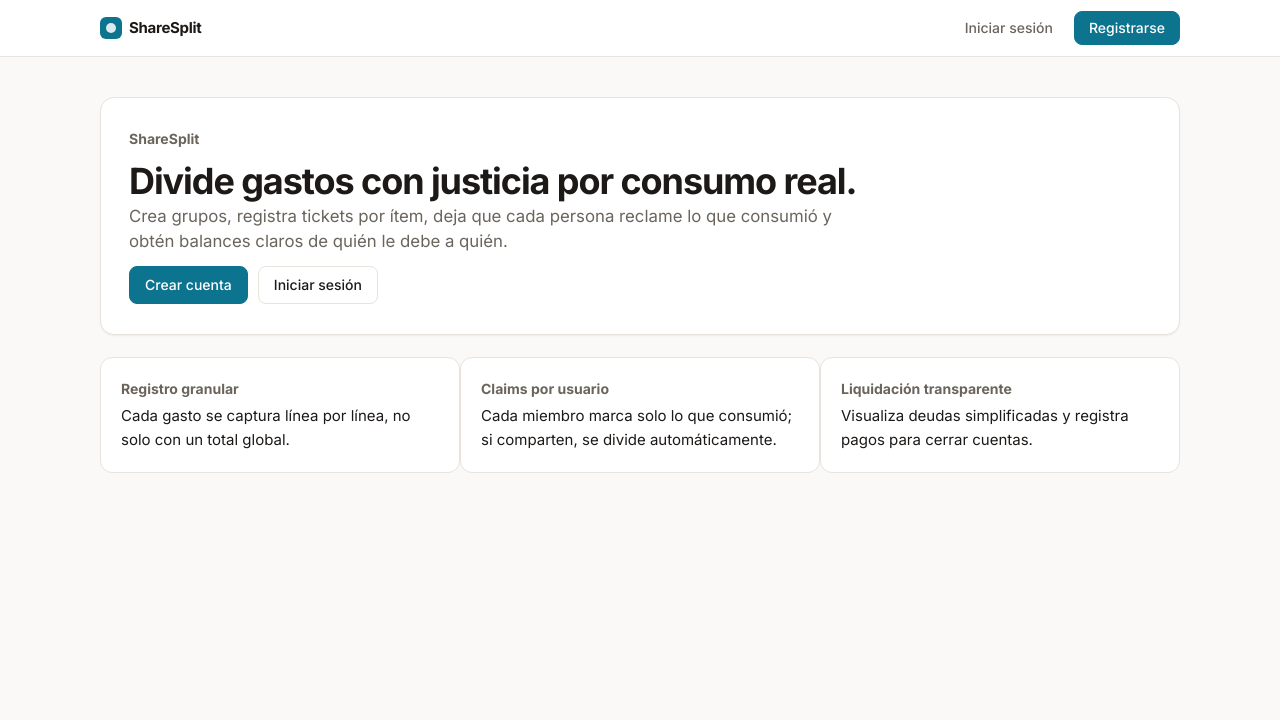
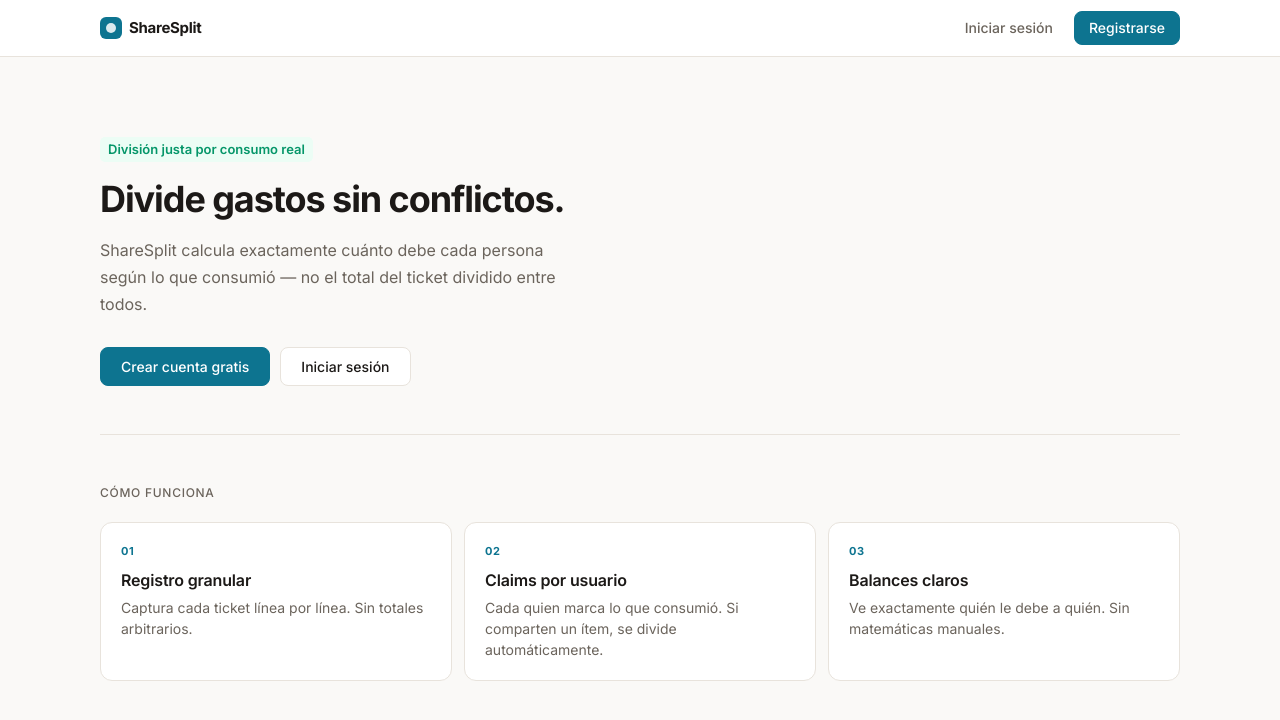
Before and after one commit to ArturoYJ/ShareSplit-frontend, a Next.js app: page / in a window 1280 px wide. Shown: the top 720 px of the page. Built offline with nearby package versions, Linux system fonts and the light colour scheme; no server answers.

Commit message:
feat(pages): rediseñar página de inicio con diseño minimalista

```diff
--- a/src/app/page.tsx
+++ b/src/app/page.tsx
@@ -2,33 +2,56 @@
 
 import Link from 'next/link';
 import { useAuth } from '@/lib/auth-context';
+
+const FEATURES = [
+  {
+    title: 'Registro granular',
+    description: 'Captura cada ticket línea por línea. Sin totales arbitrarios.',
+  },
+  {
+    title: 'Claims por usuario',
+    description: 'Cada quien marca lo que consumió. Si comparten un ítem, se divide automáticamente.',
+  },
+  {
+    title: 'Balances claros',
+    description: 'Ve exactamente quién le debe a quién. Sin matemáticas manuales.',
+  },
+] as const;
 
 export default function HomePage() {
   const { user, token } = useAuth();
 
   return (
     <main className="page">
-      <section className="shell grid" style={{ gap: 22 }}>
-        <article className="card" style={{ padding: '30px 28px' }}>
-          <p className="muted" style={{ margin: 0, fontWeight: 700 }}>ShareSplit</p>
-          <h1 className="h1" style={{ marginTop: 10 }}>
-            Divide gastos con justicia por consumo real.
+      <div className="shell" style={{ display: 'flex', flexDirection: 'column', gap: 48 }}>
+
+        {/* Hero */}
+        <section style={{ paddingTop: 40 }}>
+          <div style={{ maxWidth: 600 }}>
+            <p
+              className="badge badge-open"
+              style={{ marginBottom: 16, display: 'inline-flex', textTransform: 'none', fontSize: '0.8125rem', letterSpacing: 0 }}
+            >
+              División justa por consumo real
+            </p>
+            <h1 className="h1" style={{ marginBottom: 16 }}>
+              Divide gastos sin conflictos.
             </h1>
-          <p className="muted" style={{ maxWidth: 720, fontSize: '1.05rem', lineHeight: 1.5 }}>
-            Crea grupos, registra tickets por ítem, deja que cada persona reclame lo que consumió y obtén balances claros de quién le debe a quién.
+            <p style={{ color: 'var(--text-2)', fontSize: '1rem', lineHeight: 1.7, maxWidth: 480, marginBottom: 28 }}>
+              ShareSplit calcula exactamente cuánto debe cada persona según lo que consumió — no el total del ticket dividido entre todos.
             </p>
 
-          <div className="row-wrap" style={{ marginTop: 12 }}>
+            <div className="row-wrap">
               {token ? (
-              <Link className="btn btn-primary" href="/dashboard">
-                Ir a mi dashboard
+                <Link className="btn btn-primary" href="/dashboard" style={{ padding: '9px 20px' }}>
+                  Ir a mis grupos
                 </Link>
               ) : (
                 <>
-                <Link className="btn btn-primary" href="/register">
-                  Crear cuenta
+                  <Link className="btn btn-primary" href="/register" style={{ padding: '9px 20px' }}>
+                    Crear cuenta gratis
                   </Link>
-                <Link className="btn btn-secondary" href="/login">
+                  <Link className="btn btn-secondary" href="/login" style={{ padding: '9px 20px' }}>
                     Iniciar sesión
                   </Link>
                 </>
@@ -36,27 +59,35 @@ export default function HomePage() {
             </div>
 
             {user && (
-            <p className="muted" style={{ marginTop: 12, fontSize: '.95rem' }}>
-              Sesión activa como <b>{user.name}</b>.
+              <p className="muted" style={{ marginTop: 14 }}>
+                Sesión activa como <strong style={{ color: 'var(--text)' }}>{user.name}</strong>.
               </p>
             )}
+          </div>
+        </section>
+
+        {/* Divider */}
+        <hr className="divider" />
+
+        {/* Features */}
+        <section>
+          <p className="muted" style={{ marginBottom: 20, fontWeight: 500, textTransform: 'uppercase', fontSize: '0.75rem', letterSpacing: '0.06em' }}>
+            Cómo funciona
+          </p>
+          <div className="grid" style={{ gridTemplateColumns: 'repeat(auto-fit, minmax(220px, 1fr))', gap: 12 }}>
+            {FEATURES.map((f, i) => (
+              <article key={i} className="kpi">
+                <p style={{ fontSize: '0.6875rem', fontWeight: 700, color: 'var(--primary)', textTransform: 'uppercase', letterSpacing: '0.06em' }}>
+                  0{i + 1}
+                </p>
+                <h3 className="h3" style={{ marginTop: 4 }}>{f.title}</h3>
+                <p className="muted" style={{ marginTop: 2, lineHeight: 1.5 }}>{f.description}</p>
               </article>
+            ))}
+          </div>
+        </section>
 
-        <section className="grid" style={{ gridTemplateColumns: 'repeat(auto-fit, minmax(210px, 1fr))' }}>
-          <article className="kpi">
-            <p className="muted" style={{ margin: 0, fontWeight: 700 }}>Registro granular</p>
-            <p style={{ margin: 0 }}>Cada gasto se captura línea por línea, no solo con un total global.</p>
-          </article>
-          <article className="kpi">
-            <p className="muted" style={{ margin: 0, fontWeight: 700 }}>Claims por usuario</p>
-            <p style={{ margin: 0 }}>Cada miembro marca solo lo que consumió; si comparten, se divide automáticamente.</p>
-          </article>
-          <article className="kpi">
-            <p className="muted" style={{ margin: 0, fontWeight: 700 }}>Liquidación transparente</p>
-            <p style={{ margin: 0 }}>Visualiza deudas simplificadas y registra pagos para cerrar cuentas.</p>
-          </article>
-        </section>
-      </section>
+      </div>
     </main>
   );
 }
```
Lines whose indentation alone changed are shown as unchanged.
